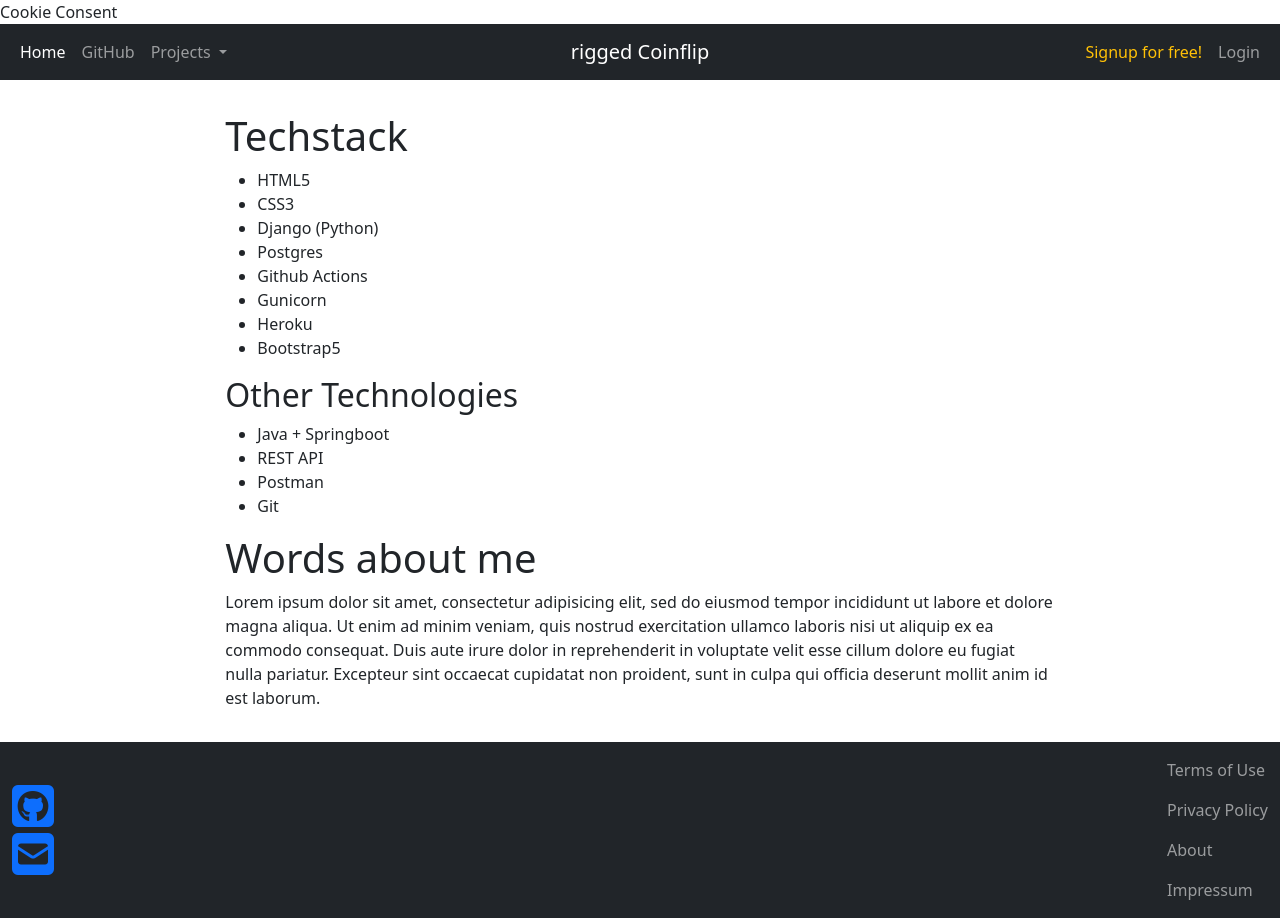
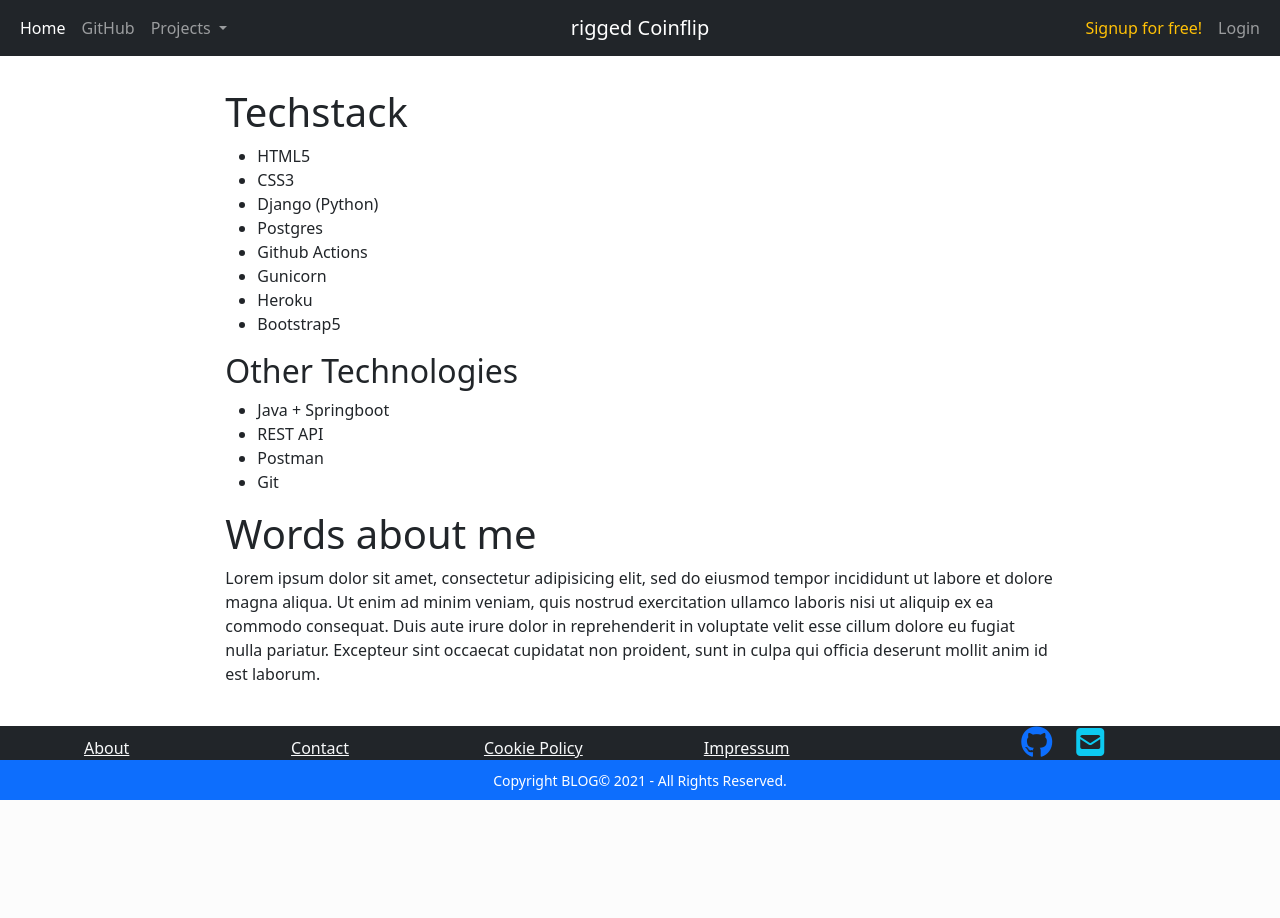
Before and after one commit to riggedCoinflip/mydjango, a Django app: page / in a window 1280 px wide. After the commit the page ends 800 px from the top, so only its background shows below. Run offline with Django 3.2, Linux system fonts and the light colour scheme; some libraries are stand-ins or nearby versions.

Commit message:
beautify footer and sidebar

```diff
--- a/core/templates/core/base.html
+++ b/core/templates/core/base.html
@@ -17,19 +17,17 @@
   <title>{% block title %} myDjango {% endblock %}</title>
 
 </head>
-<body>
+<body class="d-flex flex-column min-vh-100">
 
-<header class="header">
+<header>
   {% block header %}
-    Cookie Consent
-    {% block navbar %}
-      {% include 'core/navbar.html' %}
-    {% endblock %}
+    <!-- TODO cookie consent -->
+    {% include 'core/navbar.html' %}
   {% endblock %}
 </header>
 
 
-<main class="main">
+<main>
   <div class="container-fluid">
     <div class="row py-3">
       <!-- empty col for centering -->
@@ -38,20 +36,16 @@
         {% block content %}{% endblock %}
       </div>
       <!-- hr only on small devices -->
-      <div class="d-md-none"><hr></div>
-      <nav class="navbar col-sm-12 col-md-2" id="sticky sidebar">
-        {% block sidebar %}{% endblock %}
-      </nav>
+      <div class="d-md-none">
+        <hr>
+      </div>
+      {% block sidebar %}{% endblock %}
     </div>
   </div>
 </main>
 
 
-<footer class="footer">
-  {% block footer %}
-    {% include 'core/footer.html' %}
-  {% endblock %}
-</footer>
+{% include 'core/footer.html' %}
 
 
 <!-- Bootstrap Bundle with Popper -->
--- a/core/templates/core/footer.html
+++ b/core/templates/core/footer.html
@@ -1,38 +1,40 @@
 {% load static %}
-<!-- TODO make footer even prettier -->
-<nav class="navbar navbar-dark bg-dark">
+<footer class="footer mt-auto bg-dark">
   <div class="container-fluid">
-    <!-- Left -->
-    <div class="">
-      <ul class="navbar-nav me-auto">
-        <li>
-          <a href="https://github.com/riggedCoinflip/mydjango">
-            <em id="social-github" class="fab fa-github-square fa-3x"></em>
-          </a>
+    <!-- Grid row -->
+    <div class="row align-items-end">
+      <!-- Multi-column 1 of 2-->
+      <div class="col-md-8 col-12 text-center">
+        <!-- Row div again to space links accordingly -->
+        <div class="row">
+          <a class="col-md col-6 link-light" href="!">About</a>
+          <a class="col-md col-6 link-light" href="!">Contact</a>
+          <a class="col-md col-6 link-light" href="!">Cookie Policy</a>
+          <a class="col-md col-6 link-light" href="!">Impressum</a>
+        </div>
+      </div>
+
+      <!-- Multi-column 2 of 2 -->
+      <div class="col-md-4 col-12 d-flex justify-content-center">
+        <!-- social icons -->
+        <a class="px-2" href="https://github.com/riggedCoinflip" target="_blank" role="button">
+          <em class="fab fa-github fa-2x text-primary mr-2" id="social-github"></em>
+        </a>
+        <a class="px-2" href="mailto:tikalker@gmail.com" target="_blank" class="" role="button">
+          <em class="fas fa-envelope-square fa-2x text-info mx-2"></em></a>
         </li>
-        <li>
-          <a href="mailto:tikalker@gmail.com">
-            <em id="social-mailto" class="fas fa-envelope-square fa-3x"></em>
-          </a>
-        </li>
-      </ul>
-    </div>
-    <!-- Right -->
-    <div class="">
-      <ul class="navbar-nav ms-auto">
-        <li>
-          <a class="nav-link" href="">Terms of Use</a>
-        </li>
-        <li>
-          <a class="nav-link" href="">Privacy Policy</a>
-        </li>
-        <li>
-          <a class="nav-link" href="">About</a>
-        </li>
-        <li>
-          <a class="nav-link" href="{% url 'core:legal' %}">Impressum</a>
-        </li>
-      </ul>
+      </div>
+      <!-- Full-width column -->
+      <div class="col-12 bg-primary">
+        <!-- Footer Item Content -->
+        <div class="text-center py-2 ">
+          <small class="text-center text-white">
+            Copyright <span>BLOG</span><span>©</span><span class='mr-2'></span>
+            <span><script>document.write(new Date().getFullYear());</script></span>
+            - <span>All Rights Reserved.</span>
+          </small>
+        </div>
+      </div>
     </div>
   </div>
-</nav>
+</footer>
```
Also changed, not shown: polls/templates/polls/recent_polls.html (+7 -8 lines).
